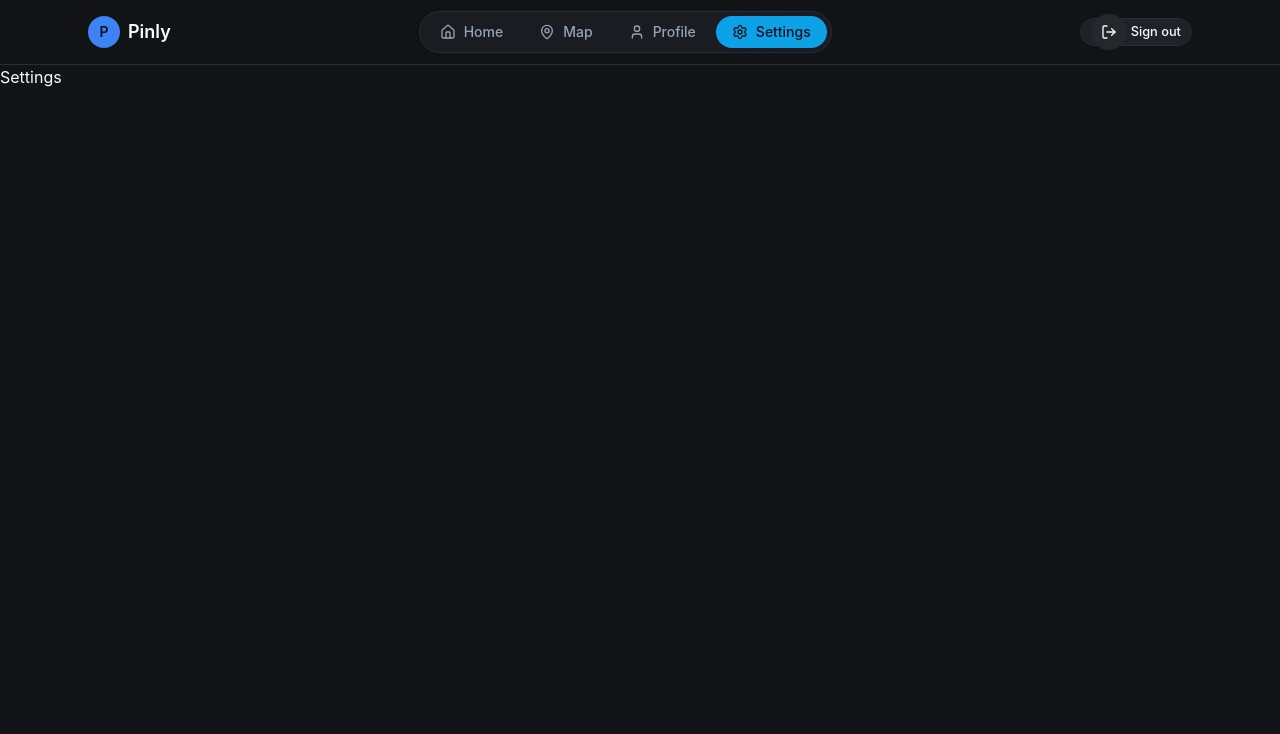
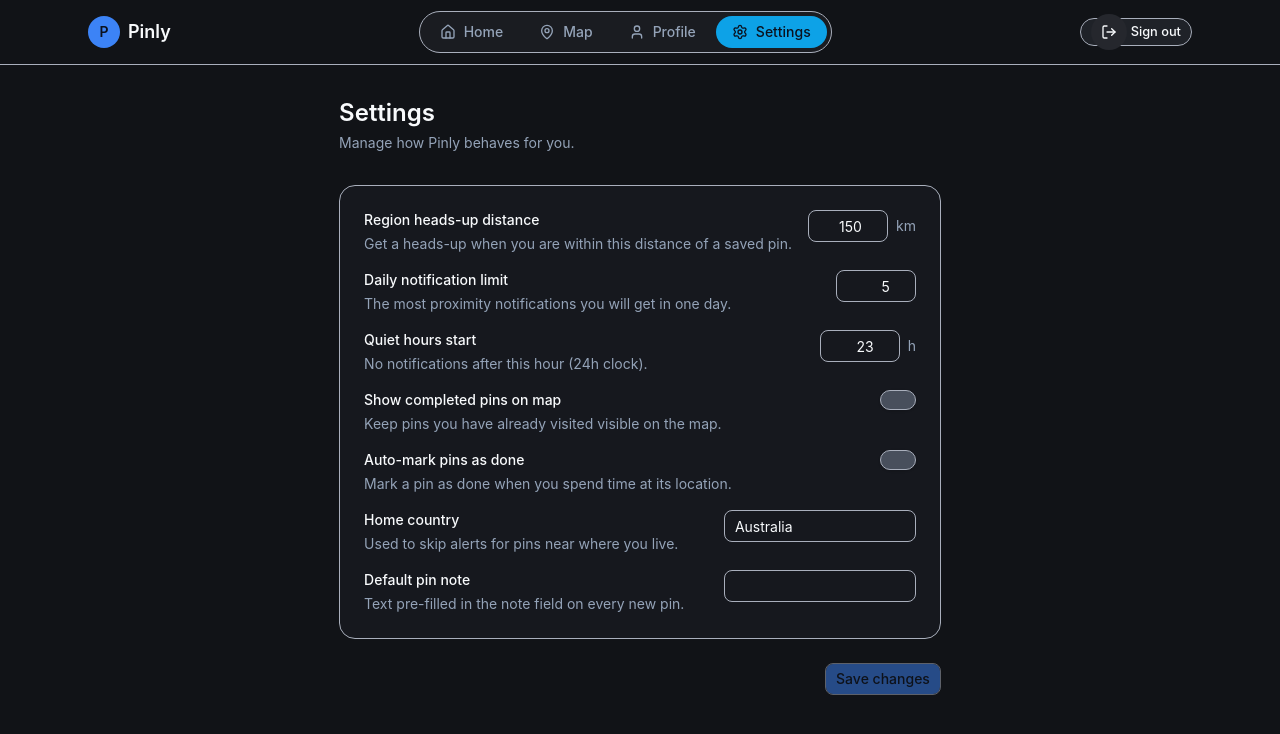
Before and after one commit to TheBigBookMan/pinly, a React (Vite) app in the folder webapp/: page /settings in a window 1280 px wide. Shown: the top 734 px of the page. Built offline with nearby package versions, Linux system fonts and the light colour scheme; sample sign-in values are in the browser's storage.

Commit message:
feature: create settings page frontend with dummy dev data

```diff
--- /dev/null
+++ b/webapp/src/components/ui/switch.tsx
@@ -0,0 +1,31 @@
+import * as React from "react"
+import { cn } from "cn"
+import { Switch as SwitchPrimitive } from "radix-ui"
+
+function Switch({
+  className,
+  size = "default",
+  ...props
+}: React.ComponentProps<typeof SwitchPrimitive.Root> & {
+  size?: "sm" | "default"
+}) {
+  return (
+    <SwitchPrimitive.Root
+      data-slot="switch"
+      data-size={size}
+      className={cn(
+        "peer inline-flex h-5 w-9 shrink-0 items-center rounded-full border border-transparent shadow-sm transition-colors outline-none focus-visible:ring-2 focus-visible:ring-ring/50 disabled:cursor-not-allowed disabled:opacity-50",
+        "data-[state=checked]:bg-primary data-[state=unchecked]:bg-muted-foreground/40",
+        className
+      )}
+      {...props}
+    >
+      <SwitchPrimitive.Thumb
+        data-slot="switch-thumb"
+        className="pointer-events-none block rounded-full bg-background ring-0 transition-transform group-data-[size=default]/switch:size-4 group-data-[size=sm]/switch:size-3 group-data-[size=default]/switch:data-checked:translate-x-[calc(100%-2px)] group-data-[size=sm]/switch:data-checked:translate-x-[calc(100%-2px)] dark:data-checked:bg-primary-foreground group-data-[size=default]/switch:data-unchecked:translate-x-0 group-data-[size=sm]/switch:data-unchecked:translate-x-0 dark:data-unchecked:bg-foreground"
+      />
+    </SwitchPrimitive.Root>
+  )
+}
+
+export { Switch }
--- a/webapp/src/index.css
+++ b/webapp/src/index.css
@@ -48,8 +48,8 @@
   --destructive: 0 72% 51%;
   --destructive-foreground: 210 40% 98%;
 
-  --border: 222 12% 18%;
-  --input: 222 12% 18%;
+  --border: 222 12% 70%;
+  --input: 222 12% 70%;
   --ring: 217 91% 60%;
 }
 
--- a/webapp/src/pages/HomePage.tsx
+++ b/webapp/src/pages/HomePage.tsx
@@ -17,7 +17,7 @@ const HomePage = () => {
 
       <div className="relative z-10 flex w-full max-w-md flex-col items-center gap-4 px-6">
         <h1 className="text-center text-2xl font-semibold text-foreground">
-          Where are you headed?
+          What caught your eye?
         </h1>
         <div className='flex gap-2 items-center text-muted-foreground'>
           <h2>
--- a/webapp/src/pages/Settings.tsx
+++ b/webapp/src/pages/Settings.tsx
@@ -1,9 +1,159 @@
-const Settings = () => {
+import { useState } from "react"
+import { Label } from "@/components/ui/label"
+import { Switch } from "@/components/ui/switch"
+import { Input } from "@/components/ui/input"
+import { settings } from "@/utils/settings"
+import type { SettingsId, SettingsType } from "@/types/settings"
+import { Button } from "@/components/ui/button"
+
+type SettingsRowProps = {
+	setting: SettingsType & { value: string | number | boolean }
+	onChange: (settingId: SettingsId, value: string | number | boolean) => void
+}
+
+const SettingsRow = ({ setting, onChange }: SettingsRowProps) => {
+	const checkSettingType = () => {
+		switch (setting.type) {
+			case 'switch':
+				return (
+					<Switch
+						id={setting.settingId}
+						checked={setting.value as boolean}
+						onCheckedChange={(checked) => onChange(setting.settingId, checked)}
+					/>
+				)
+
+			case 'number':
+				return (
+					<div className="flex items-center gap-2">
+						<Input
+							type="number"
+							min={setting.min}
+							max={setting.max}
+							value={setting.value as number}
+							onChange={(e) => onChange(setting.settingId, Number(e.target.value))}
+							className="w-20 text-right"
+						/>
+						{setting.unit && (
+							<span className="text-sm text-muted-foreground">{setting.unit}</span>
+						)}
+					</div>
+				)
+
+			case 'text':
+				return (
+					<Input
+						type="text"
+						value={setting.value as string}
+						onChange={(e) => onChange(setting.settingId, e.target.value)}
+						className="w-48"
+					/>
+				)
+		}
+	}
+
 	return (
-		<div>
-			<p>Settings</p>
+		<div className="flex items-start justify-between gap-4">
+			<div className="space-y-1">
+				<Label htmlFor={setting.settingId} className="text-sm font-medium text-foreground">
+					{setting.label}
+				</Label>
+				<p className="text-sm text-muted-foreground">
+					{setting.description}
+				</p>
+			</div>
+
+			{checkSettingType()}
 		</div>
 	)
 }
 
-export default Settings;
+type UserSettingType = {
+	settingId: SettingsId
+	value: string | number | boolean
+}
+
+const userSettings: UserSettingType[] = [
+	{ settingId: 'confirm-pin-location', value: false },
+	{ settingId: 'proximity-alert-distance', value: 25 },
+	{ settingId: 'far-alert-distance', value: 150 },
+	{ settingId: 'quiet-hours-start', value: 23 },
+	{ settingId: 'show-done-pins', value: false },
+	{ settingId: 'display-name', value: 'Ben' },
+	{ settingId: 'home-country', value: 'Australia' },
+]
+
+const buildInitialSettings = (): SettingsRowProps["setting"][] => {
+	const currentValues = new Map<SettingsId, string | number | boolean>()
+	userSettings.forEach((setting) => currentValues.set(setting.settingId, setting.value))
+
+	return settings.map((setting) => ({
+		...setting,
+		value: currentValues.has(setting.settingId)
+			? currentValues.get(setting.settingId)!
+			: setting.defaultValue,
+	}))
+}
+
+const Settings = () => {
+	const [settingsData, setSettingsData] = useState(buildInitialSettings)
+	const [initialSettings, setInitialSettings] = useState(settingsData)
+	const [isSaving, setIsSaving] = useState(false)
+
+	const handleChange = (settingId: SettingsId, value: string | number | boolean) => {
+		setSettingsData((prev) =>
+			prev.map((setting) =>
+				setting.settingId === settingId ? { ...setting, value } : setting
+			)
+		)
+	}
+
+	const hasChanges = settingsData.some(
+		(setting, i) => setting.value !== initialSettings[i].value
+	)
+
+	const handleSave = async () => {
+		setIsSaving(true)
+		try {
+			// await fetch("/api/settings", {
+			//   method: "PATCH",
+			//   body: JSON.stringify(
+			//     settingsData.map(({ settingId, value }) => ({ settingId, value }))
+			//   ),
+			// })
+			setInitialSettings(settingsData)
+		} finally {
+			setIsSaving(false)
+		}
+	}
+
+	return (
+		<div className="mx-auto max-w-2xl px-6 py-8">
+			<h1 className="text-2xl font-semibold text-foreground">Settings</h1>
+			<p className="mt-1 text-sm text-muted-foreground">
+				Manage how Pinly behaves for you.
+			</p>
+
+			<div className="flex flex-col gap-4 mt-8 rounded-2xl border border-border bg-secondary/40 p-6">
+				{settingsData.map((setting) => {
+					if (setting.hidden) return null
+					return (
+						<SettingsRow
+							key={setting.settingId}
+							setting={setting}
+							onChange={handleChange}
+						/>
+					)
+				})}
+			</div>
+
+			<div className="mt-6 flex justify-end">
+				<Button onClick={handleSave} disabled={!hasChanges || isSaving}>
+					{isSaving ? "Saving..." : "Save changes"}
+				</Button>
+			</div>
+		</div>
+	)
+}
+
+export default Settings
--- /dev/null
+++ b/webapp/src/types/settings.ts
@@ -0,0 +1,35 @@
+// temp for dev
+// type SettingsId = 'manual-location-confirm' | 'notification-distance-preference';
+export type SettingsId = string;
+
+// temp for dev
+// type SettingsCategory = 'notifications' | 'privacy' | 'account';
+type SettingsCategory = string | undefined;
+
+type BaseSetting = {
+  settingId: SettingsId;
+  category?: SettingsCategory;
+  label: string;
+  description: string;
+  hidden?: boolean;
+}
+
+type SwitchSettingType = BaseSetting & {
+  type: 'switch';
+  defaultValue: boolean;
+}
+
+type NumberSettingType = BaseSetting & {
+  type: 'number';
+  defaultValue: number;
+  max?: number;
+  min?: number;
+  unit?: string;
+}
+
+type TextSettingType = BaseSetting & {
+  type: 'text';
+  defaultValue: string;
+}
+
+export type SettingsType = SwitchSettingType | NumberSettingType | TextSettingType;
--- /dev/null
+++ b/webapp/src/utils/settings.ts
@@ -0,0 +1,100 @@
+import type { SettingsType } from "@/types/settings"
+// real commented out for dev
+// export const settings: SettingsType[] = [
+//   {
+//     settingId: 'manual-location-confirm',
+//     category: 'account',
+//     label: 'Confirm pin location',
+//     description: 'Turn this off to place pins automatically at our best guess.',
+//     type: 'switch',
+//     defaultValue: false,
+//     hidden: false
+//   },
+//   {
+//     settingId: 'notification-distance-preference',
+//     category: 'notifications',
+//     label: 'Notifications for proximity detector',
+//     description: 'Set up notifications to alert if you are within a specific proximity to a pin you have created.',
+//     type: 'number',
+//     defaultValue: 100,
+//     unit: 'km',
+//     min: 1,
+//     max: 500,
+//     hidden: false
+//   }
+// ];
+
+// add to the settings array in @/utils/settings
+export const settings = [{
+  settingId: 'far-alert-distance',
+  label: 'Region heads-up distance',
+  description: 'Get a heads-up when you are within this distance of a saved pin.',
+  type: 'number',
+  defaultValue: 100,
+  unit: 'km',
+  min: 20,
+  max: 300,
+  category: ''
+},
+{
+  settingId: 'max-notifications-per-day',
+  label: 'Daily notification limit',
+  description: 'The most proximity notifications you will get in one day.',
+  type: 'number',
+  defaultValue: 5,
+  min: 1,
+  max: 20,
+  category: ''
+},
+{
+  settingId: 'quiet-hours-start',
+  label: 'Quiet hours start',
+  description: 'No notifications after this hour (24h clock).',
+  type: 'number',
+  defaultValue: 22,
+  unit: 'h',
+  min: 0,
+  max: 23,
+  category: ''
+},
+{
+  settingId: 'show-done-pins',
+  label: 'Show completed pins on map',
+  description: 'Keep pins you have already visited visible on the map.',
+  type: 'switch',
+  defaultValue: true,
+  category: ''
+},
+{
+  settingId: 'auto-mark-done',
+  label: 'Auto-mark pins as done',
+  description: 'Mark a pin as done when you spend time at its location.',
+  type: 'switch',
+  defaultValue: false,
+  category: ''
+},
+{
+  settingId: 'home-country',
+  label: 'Home country',
+  description: 'Used to skip alerts for pins near where you live.',
+  type: 'text',
+  defaultValue: '',
+  category: ''
+},
+{
+  settingId: 'default-pin-note',
+  label: 'Default pin note',
+  description: 'Text pre-filled in the note field on every new pin.',
+  type: 'text',
+  defaultValue: '',
+  category: ''
+},
+{
+  settingId: 'beta-share-cards',
+  label: 'Share cards',
+  description: 'Experimental. This should not appear on the page.',
+  type: 'switch',
+  defaultValue: false,
+  hidden: true,
+  category: ''
+}]
```
